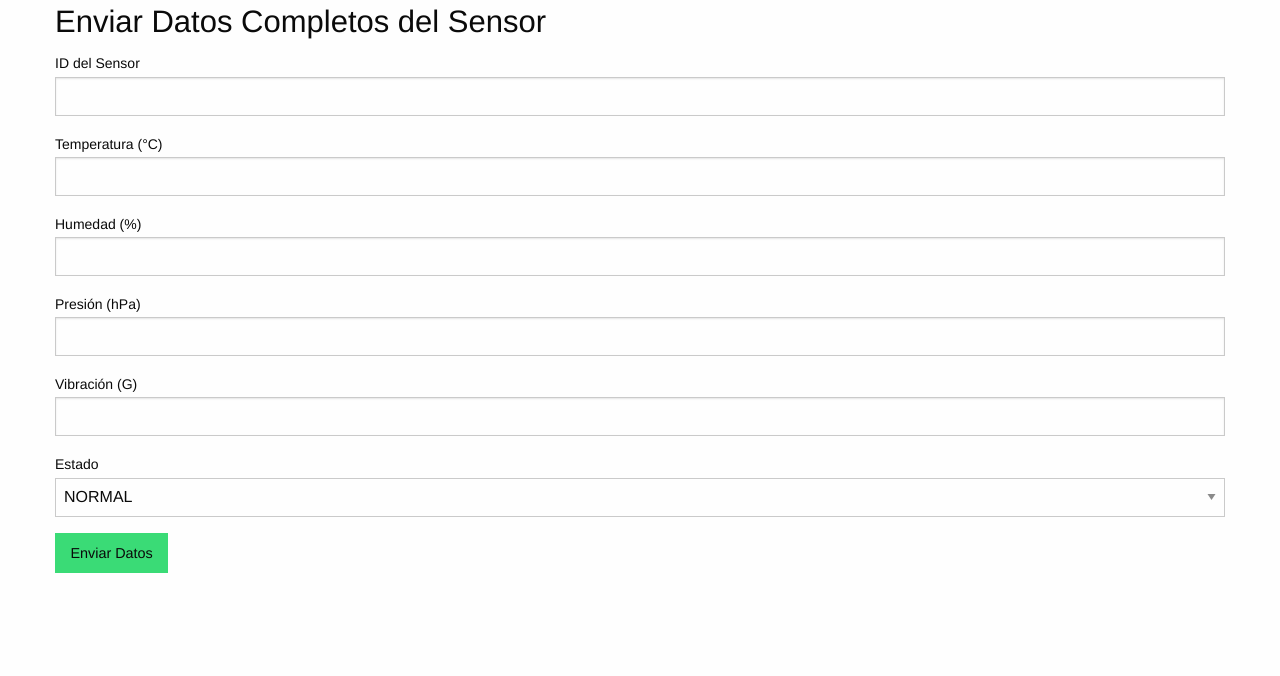
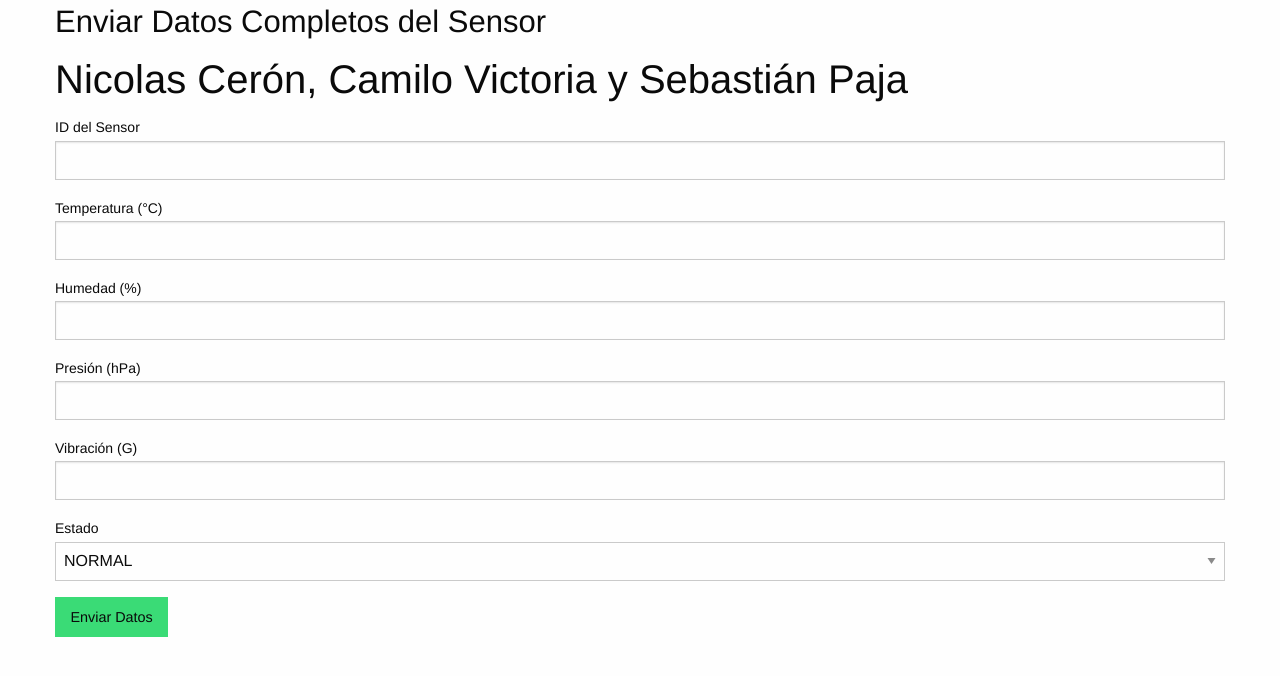
Before and after one commit to viveros546/api, a plain HTML site: page index.html in a window 1280 px wide. Drawn offline with nearby package versions, Linux system fonts and the light colour scheme.

Commit message:
ENVIOPOST

```diff
--- a/index.html
+++ b/index.html
@@ -8,6 +8,7 @@
 <body>
   <div class="grid-container">
     <h3>Enviar Datos Completos del Sensor</h3>
+    <h2>Nicolas Cerón, Camilo Victoria y Sebastián Paja</h2>
 
     <form id="sensorForm">
       <label>ID del Sensor
```
